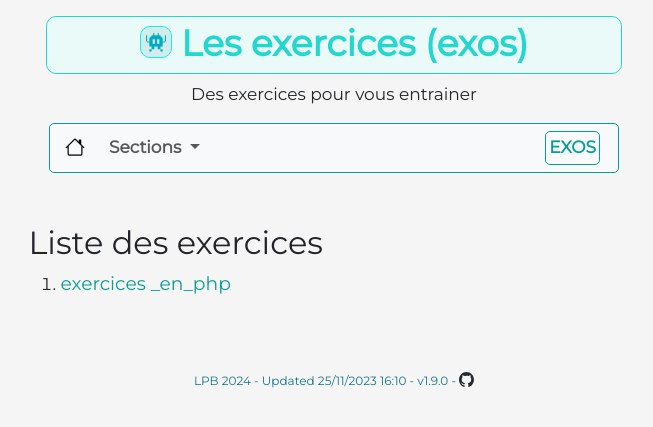
After one commit to aKelleter/LPB2024, a PHP site: page /exos in a window 1280 px wide. The commit adds this page. Shown: the top 427 px of the page, without its empty margins (306-959 px from the left). Run offline with PHP 8.4, Linux system fonts and the light colour scheme.

Commit message:
v1.9.0 - Section EXOS update
 Ajout de la section EXOS (menu and index page's)
    Mise à jour des boutons de la page d'acceuil de LPB (tooltip and colors)

```diff
--- a/assets/css/styles.css
+++ b/assets/css/styles.css
@@ -17,9 +17,25 @@ a.link{
     margin: 8px;
 }
 
+a.link-second{
+    color: rgb(7, 106, 159);
+    background-color: rgb(177, 206, 223);
+    border: 1px solid rgb(36, 112, 194);
+    font-size: 1.1em;
+    font-weight: bold;
+    text-decoration: none;
+    margin: 8px;
+}
+
 a.link:hover{
     background-color: rgb(7, 159, 147);
     color: rgb(209, 236, 235) !important;
+}
+
+a.link-second:hover{
+    background-color: rgb(7, 96, 159);
+    color: rgb(209, 225, 236) !important;
+    border: 1px solid rgb(36, 112, 194);
 }
 
 a.link-script{
--- a/conf.php
+++ b/conf.php
@@ -1,14 +1,15 @@
 <?php
 
-    const APP_UPDATE = '20/11/2023 16:30';
+    const APP_UPDATE = '25/11/2023 16:10';
 
-    const APP_VERSION = 'v1.7.0';
+    const APP_VERSION = 'v1.9.0';
     const APP_YEAR = '2024';
 
     const JS = 'javascript';
     const PHP = 'php';
     const TEST = 'tests';
     const PGMS = 'pgms';
+    const EXOS = 'exos';
 
     // Inclusion des fonctions
     include_once('fct.php');
--- /dev/null
+++ b/exos/index.php
@@ -0,0 +1,65 @@
+<?php include_once('../conf.php'); ?>
+<!DOCTYPE html>
+<html lang="en">
+<head>
+    <meta charset="UTF-8">
+    <meta name="viewport" content="width=device-width, initial-scale=1.0">
+    <link rel="shortcut icon" href="../assets/img/favicon.ico">
+
+    <link href="https://cdn.jsdelivr.net/npm/bootstrap@5.3.2/dist/css/bootstrap.min.css" rel="stylesheet" integrity="sha384-T3c6CoIi6uLrA9TneNEoa7RxnatzjcDSCmG1MXxSR1GAsXEV/Dwwykc2MPK8M2HN" crossorigin="anonymous">
+
+    <link rel="apple-touch-icon" href="../assets/img/apple-touch-icon.png" />
+    <link rel="apple-touch-icon" sizes="57x57" href="../assets/img/apple-touch-icon-57x57.png" />
+    <link rel="apple-touch-icon" sizes="72x72" href="../assets/img/apple-touch-icon-72x72.png" />
+    <link rel="apple-touch-icon" sizes="76x76" href="../assets/img/apple-touch-icon-76x76.png" />
+    <link rel="apple-touch-icon" sizes="114x114" href="../assets/img/apple-touch-icon-114x114.png" />
+    <link rel="apple-touch-icon" sizes="120x120" href="../assets/img/apple-touch-icon-120x120.png" />
+    <link rel="apple-touch-icon" sizes="144x144" href="../assets/img/apple-touch-icon-144x144.png" />
+    <link rel="apple-touch-icon" sizes="152x152" href="../assets/img/apple-touch-icon-152x152.png" />
+    <link rel="apple-touch-icon" sizes="180x180" href="../assets/img/apple-touch-icon-180x180.png" />
+
+    <link rel=stylesheet href="../vendors/codemirror/lib/codemirror.css">
+    <link rel=stylesheet href="../vendors/codemirror/addon/display/fullscreen.css">
+    <link rel=stylesheet href="../vendors/codemirror/theme/material.css">
+
+    <link href="../assets/css/styles.css" rel="stylesheet">
+
+    <title>Les exercices (EXOS)</title>
+</head>
+<body id="top">
+    <div class="container-fluid">
+        <div class="row mt-2 text-center">
+            <div class="col-md-12 mt-2 header-site">
+                <h1 class="title-h1">
+                    <img src="../assets/img/logo.svg" alt="logo" class="lpb-logo">
+                    Les exercices (exos)
+                </h1>
+                <p>Des exercices pour vous entrainer</p>
+                <?php
+                    // Afficher le menu principal
+                    echo getHtmlMainMenu('../', 'exos');
+                ?>
+            </div>
+        </div>
+        <div class="row mt-5">
+            <div class="col-md-3"></div>
+            <div class="col-md-6">
+                <h2>Liste des exercices</h2>
+                <?php
+                    // Afficher la liste des cours JAVASCRIPT
+                    echo getHtmlPgmList(listProgrammes());
+                ?>
+            </div>
+            <div class="col-md-3"></div>
+        </div>
+        <footer>
+            <div class="row mt-5">
+                <div class="col-md-12 text-center">
+                    <p class="text-footer"><?php echo getHtmlFooter(APP_YEAR, APP_UPDATE, APP_VERSION, '../'); ?></p>
+                </div>
+            </div>
+        </footer>
+    </div>
+    <script src="https://cdn.jsdelivr.net/npm/bootstrap@5.3.2/dist/js/bootstrap.bundle.min.js" integrity="sha384-C6RzsynM9kWDrMNeT87bh95OGNyZPhcTNXj1NW7RuBCsyN/o0jlpcV8Qyq46cDfL" crossorigin="anonymous"></script>
+</body>
+</html>
--- a/fct.php
+++ b/fct.php
@@ -40,6 +40,7 @@ function getHtmlMainMenu($path, $active = '', $tools = '')
             $string .= '<li><hr class="dropdown-divider"></li>';
             ($active == 'tests') ? $string .= '<li><a class="dropdown-item active" href="'.$path.'courses/tests">Tests</a></li>': $string .= '<li><a class="dropdown-item" href="'.$path.'courses/tests">Tests</a></li>';
             $string .= '<li><a class="dropdown-item" href="'.$path.'pgms">PGM\'s</a></li>';
+            $string .= '<li><a class="dropdown-item" href="'.$path.'exos">EXO\'s</a></li>';
         $string .= '</ul>';
     $string .= '</li>';
     ($active == 'courses') ? $string .= '<li class="nav-item"> <a class="nav-link" href="'.$tools.'/index.php"><i class="bi bi-arrow-counterclockwise"></i> back</a> </li>' : $string .= '';
@@ -163,7 +164,8 @@ function getHtmlPgmList($pgms)
         $string .= '<ol>';
         foreach($pgms as $pgm)
         {
-            $string .= '<li><a href="'.$pgm['id'].'" class="link-script">'.$pgm['title'].'</a></li>';
+            if($pgm['title'] != '_src')
+                $string .= '<li><a href="'.$pgm['id'].'" class="link-script">'.$pgm['title'].'</a></li>';
         }
         $string .= '</ol>';
     }else {
```
Also changed, not shown: assets/js/lpb.js (+6 -2 lines), exos/exercices _en_php/index.php (added, +65 -0 lines), index.php (+7 -4 lines), changelog.md (added), exos/exercices _en_php/Array_Tableaux/exo_1/array_1_soluce.php (renamed from exos/php/Array/exo_1/array_1_soluce.php), exos/exercices _en_php/Array_Tableaux/exo_2/array_2_soluce.php (renamed from exos/php/Array/exo_2/array_2_soluce.php), exos/exercices _en_php/Array_Tableaux/exo_3/array_3_soluce.php (renamed from exos/php/Array/exo_3/array_3_soluce.php), exos/exercices _en_php/Array_Tableaux/exo_4/array_4_soluce.php (renamed from exos/php/Array/exo_4/array_4_soluce.php), 16 other files.
